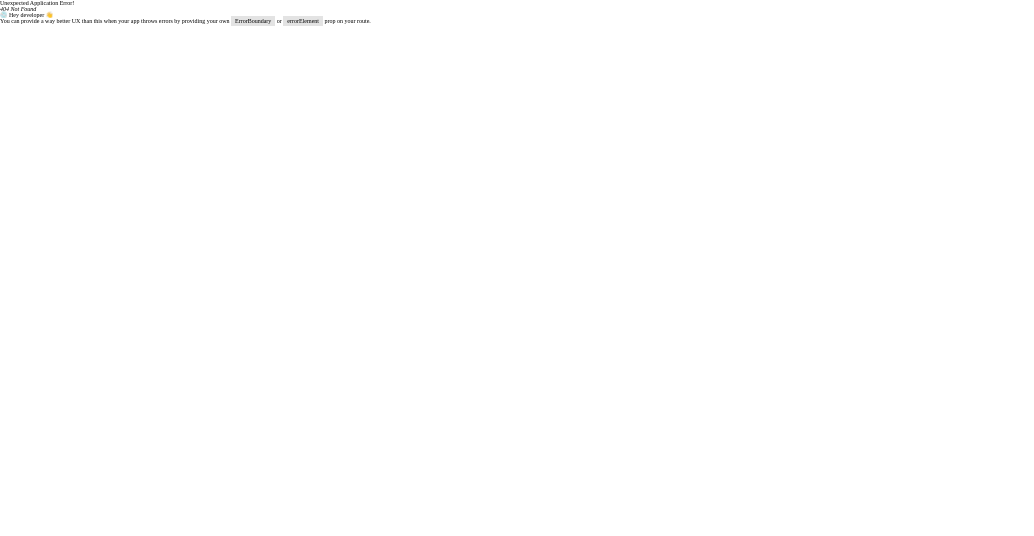
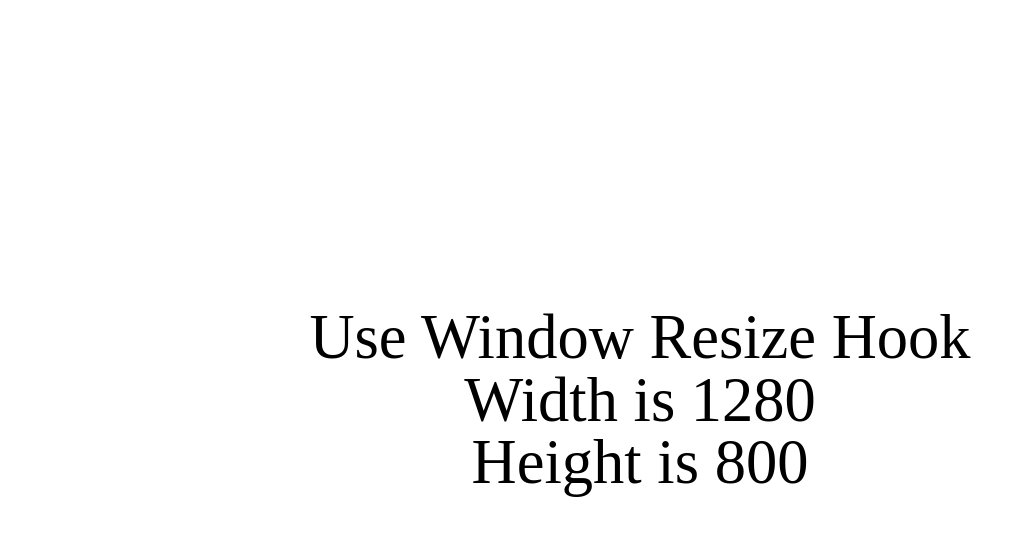
Before and after one commit to duglikespiano/25projectswithreact, a React (Create React App) app: page /18_custom_hook3 in a window 1280 px wide. Before the commit this address had no page. Shown: the top 536 px of the page, without its empty margins (0-1034 px from the left). Built offline with nearby package versions, Linux system fonts and the light colour scheme.

Commit message:
18 - CUSTOM HOOK3

```diff
--- a/src/Route.tsx
+++ b/src/Route.tsx
@@ -17,6 +17,7 @@ import ScrollToTopAndBottom from './components/14_scroll_to_top_and_bottom/Scrol
 import ScrollToParticularSection from './components/15_scroll_to_particular_section/ScrollToParticularSection';
 import CustomHook from './components/16_custom_hook/CustomHook';
 import CustomHook2 from './components/17_custom_hook2/CustomHook2';
+import CustomHook3 from './components/18_custom_hook3/CustomHook3';
 
 const router = createBrowserRouter([
 	{
@@ -91,6 +92,10 @@ const router = createBrowserRouter([
 		path: '/17_custom_hook2',
 		element: <CustomHook2 />,
 	},
+	{
+		path: '/18_custom_hook3',
+		element: <CustomHook3 />,
+	},
 ]);
 
 export default function Route() {
--- a/src/components/0_home/componentsInfo.ts
+++ b/src/components/0_home/componentsInfo.ts
@@ -84,6 +84,11 @@ export const componentsInfo = [
 		name: 'custom hook2',
 		path: '/17_custom_hook2',
 	},
+	{
+		id: 18,
+		name: 'custom hook3',
+		path: '/18_custom_hook3',
+	},
 ];
 
 export const updateHexColor = () => {
--- /dev/null
+++ b/src/components/18_custom_hook3/CustomHook3.jsx
@@ -0,0 +1,14 @@
+import useWindowResize from './Hook';
+import './CustomHook3.scss';
+
+export default function UseWindowResize() {
+	const windowSize = useWindowResize();
+	const { width, height } = windowSize;
+	return (
+		<div id="CustomHook3">
+			<h1>Use Window Resize Hook</h1>
+			<p>Width is {width}</p>
+			<p>Height is {height}</p>
+		</div>
+	);
+}
--- /dev/null
+++ b/src/components/18_custom_hook3/CustomHook3.scss
@@ -0,0 +1,19 @@
+#CustomHook3 {
+	display: flex;
+	flex-direction: column;
+	align-items: center;
+	justify-content: center;
+	font-size: 100px;
+	height: 100vh;
+	padding-top: 30px;
+	padding-bottom: 30px;
+
+	.container {
+		display: flex;
+		align-items: center;
+		justify-content: center;
+		flex-direction: column;
+		height: 100%;
+		background-color: pink;
+	}
+}
--- /dev/null
+++ b/src/components/18_custom_hook3/Hook.jsx
@@ -0,0 +1,25 @@
+import { useLayoutEffect, useState } from 'react';
+
+export default function CustomHook3() {
+	const [windowSize, setWindowSize] = useState({
+		width: 0,
+		height: 0,
+	});
+
+	function handleResize() {
+		setWindowSize({
+			width: window.innerWidth,
+			height: window.innerHeight,
+		});
+	}
+
+	useLayoutEffect(() => {
+		handleResize();
+		window.addEventListener('resize', handleResize);
+
+		return () => {
+			window.removeEventListener('resize', handleResize);
+		};
+	}, []);
+	return windowSize;
+}
```
